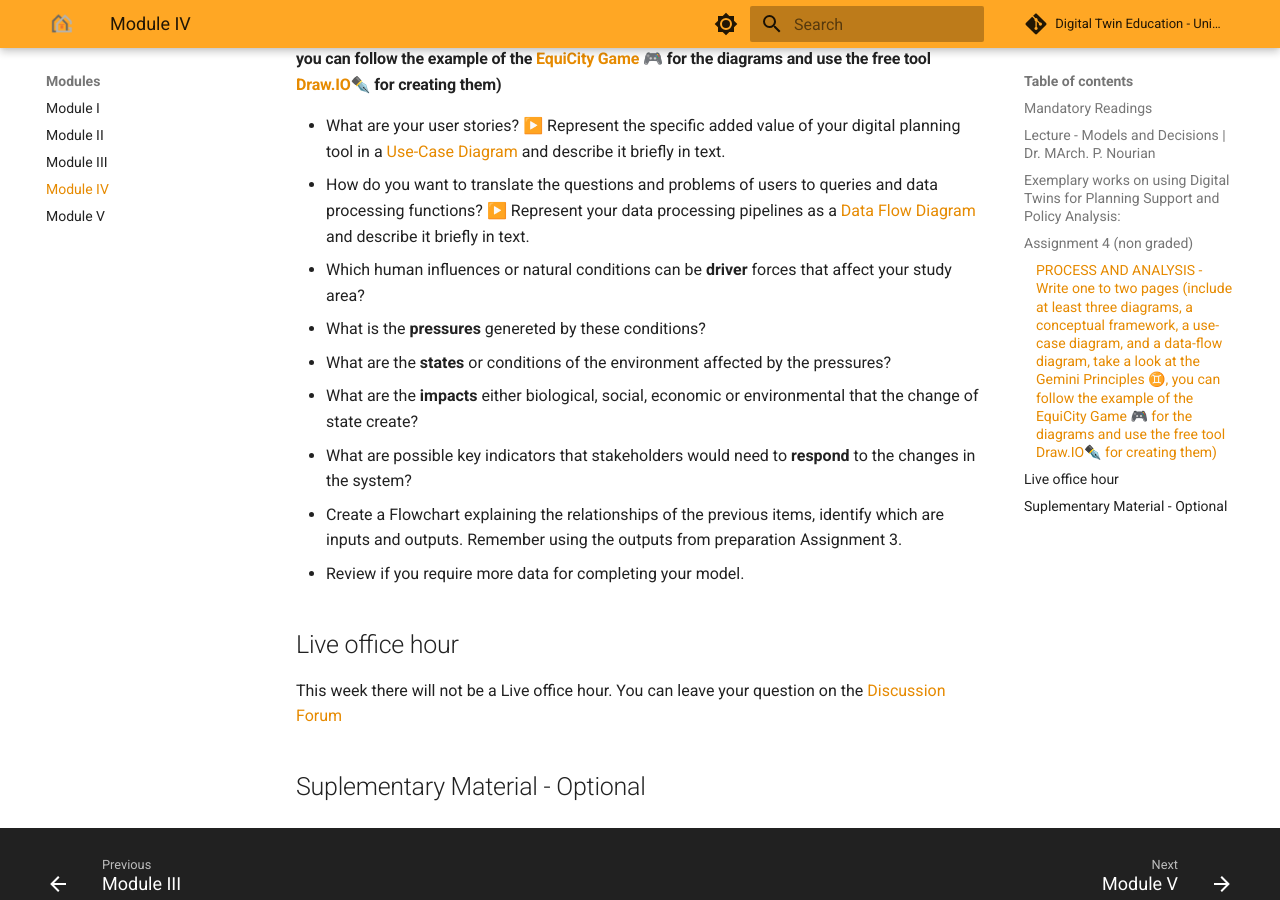
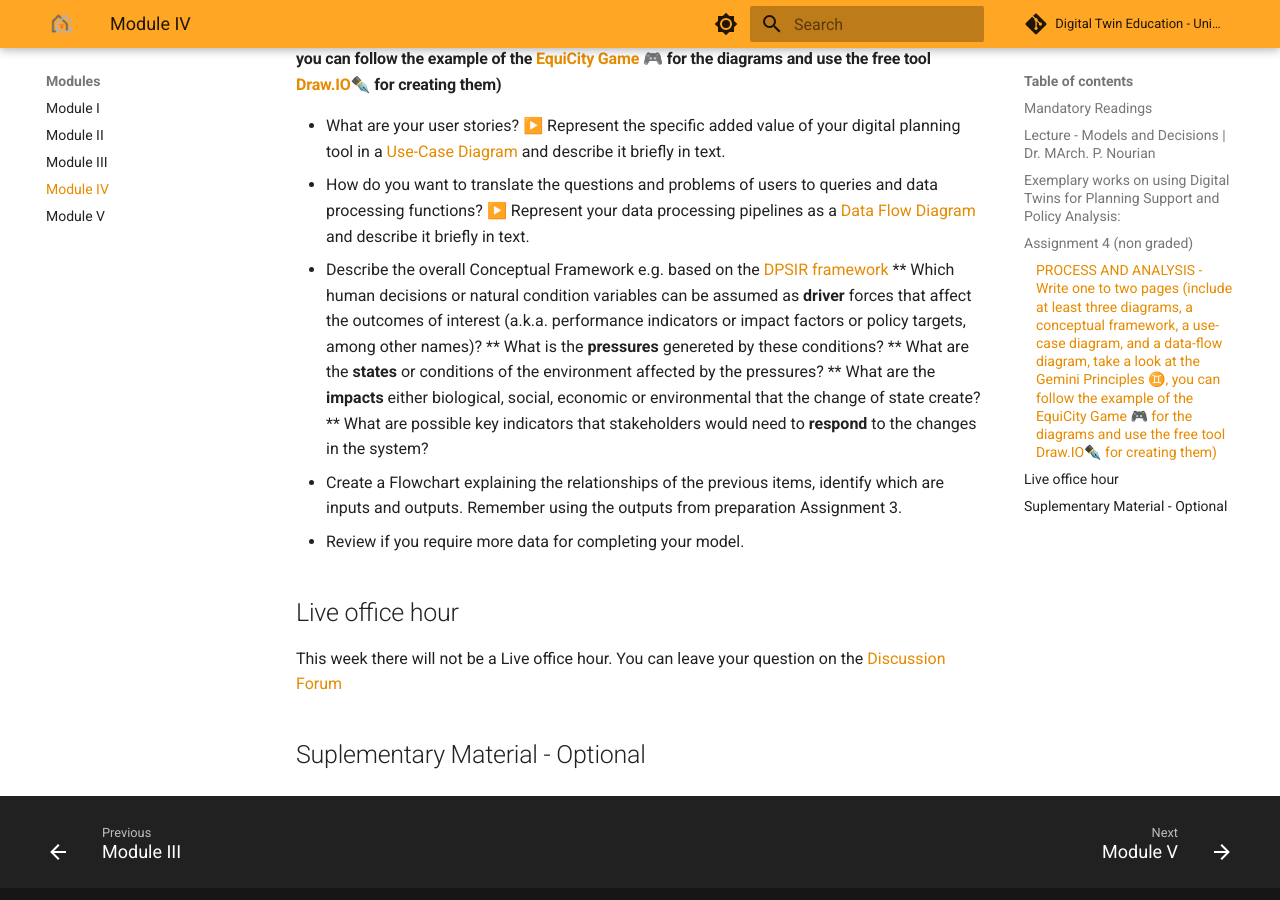
Before and after one commit to DigitalTwin-Geohub/DigitalTwinEducation, an MkDocs documentation site: the page built from docs/Modules/Module IV.md, in a window 1280 px wide and 900 px high, scrolled down 1467 px. Built offline with MkDocs 1.6.1 and Material for MkDocs 9.7.7, drawn with Linux system fonts in a browser that asks for light colours; comment, search, counter and statistics services are not loaded.

Commit message:
Update questions and add Conceptual Framework section
Revised questions and added a description for the overall Conceptual Framework based on the DPSIR framework.

```diff
--- a/docs/Modules/Module IV.md
+++ b/docs/Modules/Module IV.md
@@ -44,11 +44,12 @@ Practical Guidelines for Building Planning Support Systems in Python:
 
 *  What are your user stories? ▶️ Represent the specific added value of your digital planning tool in a [Use-Case Diagram](https://www.geeksforgeeks.org/system-design/use-case-diagram/) and describe it briefly in text.
 *  How do you want to translate the questions and problems of users to queries and data processing functions? ▶️ Represent your data processing pipelines as a [Data Flow Diagram](https://www.geeksforgeeks.org/software-engineering/what-is-dfddata-flow-diagram/) and describe it briefly in text.
-*  Which human influences or natural conditions can be **driver** forces that affect your study area?
-*  What is the **pressures** genereted by these conditions?
-*  What are the **states** or conditions of the environment affected by the pressures?
-*  What are the **impacts** either biological, social, economic or environmental that the change of state create?
-*  What are possible key indicators that stakeholders would need to **respond** to the changes in the system?
+*  Describe the overall Conceptual Framework e.g. based on the [DPSIR framework](https://en.wikipedia.org/wiki/DPSIR)
+** Which human decisions or natural condition variables can be assumed as **driver** forces that affect the outcomes of interest (a.k.a. performance indicators or impact factors or policy targets, among other names)?
+**  What is the **pressures** genereted by these conditions?
+**  What are the **states** or conditions of the environment affected by the pressures?
+**  What are the **impacts** either biological, social, economic or environmental that the change of state create?
+**  What are possible key indicators that stakeholders would need to **respond** to the changes in the system?
 
 * Create a Flowchart explaining the relationships of the previous items, identify which are inputs and outputs.  Remember using the outputs from preparation Assignment 3.
 * Review if you require more data for completing your model.
```
